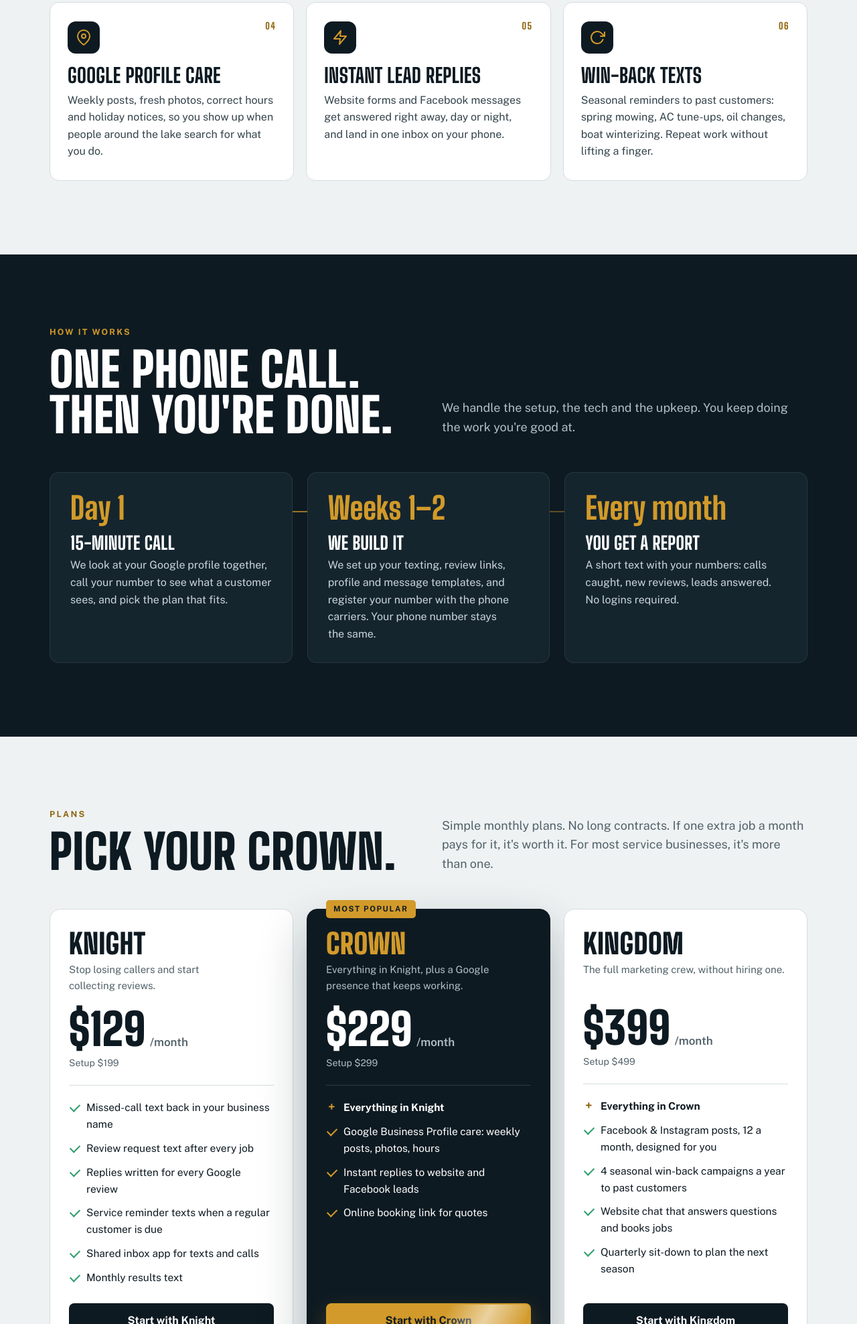
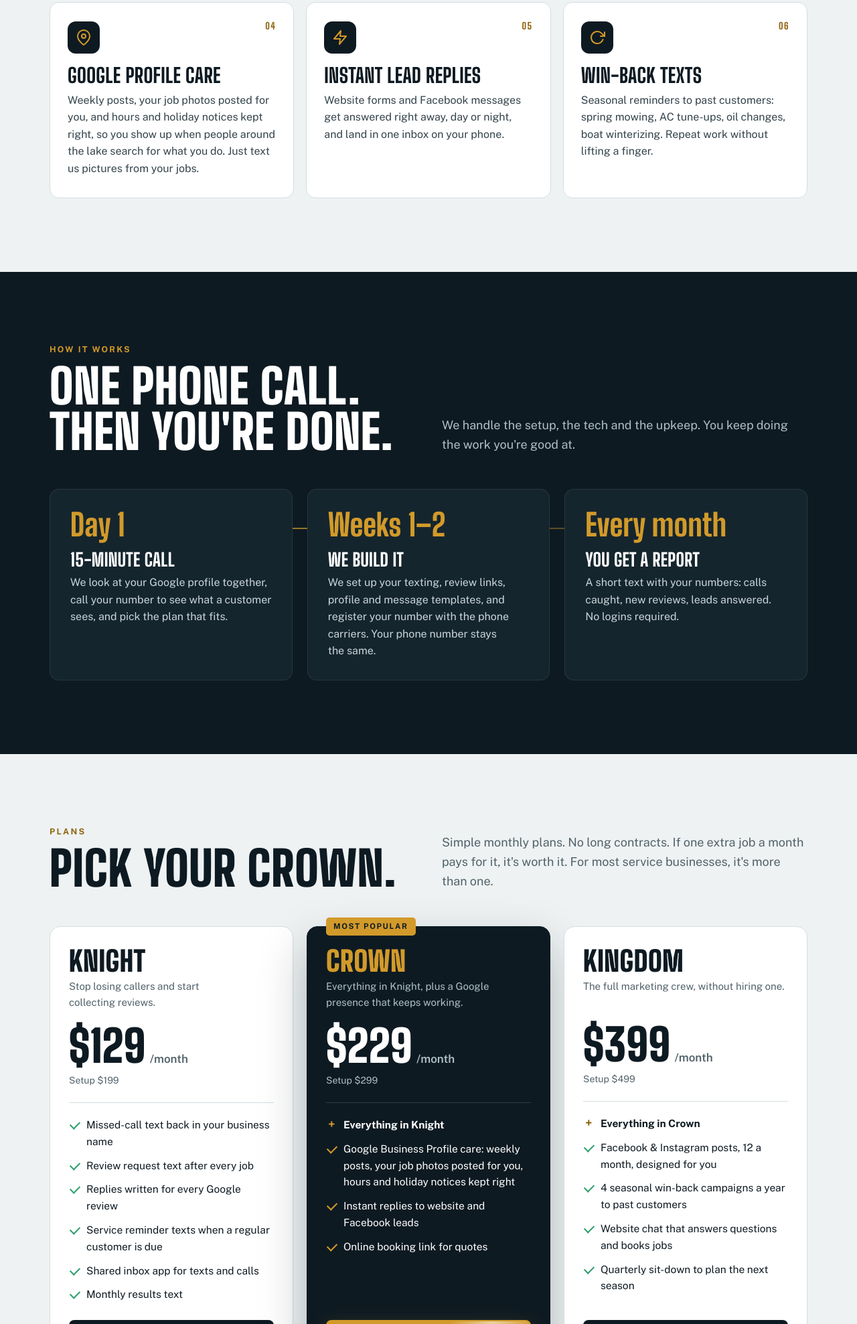
Before and after one commit to Jeepurz/kingconnecttx-site, a plain HTML site: page index.html in a window 1280 px wide. Shown: the part 1740-3717 px from the top of the page at 67% size. Drawn offline with Linux system fonts and the light colour scheme; animation ran at ten frames a second.

Commit message:
Make clear Google profile photos come from the client
Co-Authored-By: Claude Opus 5.5 <noreply@anthropic.com>
Claude-Session: https://claude.ai/code/session_01X2CabRC39xeAWAWzNbxHsS

```diff
--- a/index.html
+++ b/index.html
@@ -626,7 +626,7 @@ footer .wrap{display:flex;justify-content:space-between;gap:16px;flex-wrap:wrap}
       <article class="reveal"><span class="n">01</span><div class="ico"><svg viewBox="0 0 24 24"><path d="M22 16.9v3a2 2 0 0 1-2.2 2 19.8 19.8 0 0 1-8.6-3.1 19.5 19.5 0 0 1-6-6A19.8 19.8 0 0 1 2.1 4.2 2 2 0 0 1 4.1 2h3a2 2 0 0 1 2 1.7c.1.9.4 1.8.7 2.7a2 2 0 0 1-.5 2.1L8 9.8a16 16 0 0 0 6 6l1.3-1.3a2 2 0 0 1 2.1-.4c.9.3 1.8.6 2.7.7a2 2 0 0 1 1.7 2z"/></svg></div><h3>Missed-call text back</h3><p>When you can't pick up, the caller gets a friendly text from your business in seconds, so they don't call the next guy on the list.</p></article>
       <article class="reveal"><span class="n">02</span><div class="ico"><svg viewBox="0 0 24 24"><path d="M12 2l3.1 6.3 6.9 1-5 4.9 1.2 6.8L12 17.8 5.8 21l1.2-6.8-5-4.9 6.9-1z"/></svg></div><h3>Review booster</h3><p>After each job, your customer gets a short text with a direct link to leave you a Google review. If something went wrong, you hear about it right away so you can make it right.</p></article>
       <article class="reveal"><span class="n">03</span><div class="ico"><svg viewBox="0 0 24 24"><path d="M21 15a2 2 0 0 1-2 2H7l-4 4V5a2 2 0 0 1 2-2h14a2 2 0 0 1 2 2z"/></svg></div><h3>Review replies</h3><p>Every new review gets a thoughtful reply written for you, in your voice. You can approve them or let them post.</p></article>
-      <article class="reveal"><span class="n">04</span><div class="ico"><svg viewBox="0 0 24 24"><path d="M21 10c0 7-9 13-9 13S3 17 3 10a9 9 0 0 1 18 0z"/><circle cx="12" cy="10" r="3"/></svg></div><h3>Google profile care</h3><p>Weekly posts, fresh photos, correct hours and holiday notices, so you show up when people around the lake search for what you do.</p></article>
+      <article class="reveal"><span class="n">04</span><div class="ico"><svg viewBox="0 0 24 24"><path d="M21 10c0 7-9 13-9 13S3 17 3 10a9 9 0 0 1 18 0z"/><circle cx="12" cy="10" r="3"/></svg></div><h3>Google profile care</h3><p>Weekly posts, your job photos posted for you, and hours and holiday notices kept right, so you show up when people around the lake search for what you do. Just text us pictures from your jobs.</p></article>
       <article class="reveal"><span class="n">05</span><div class="ico"><svg viewBox="0 0 24 24"><path d="M13 2L3 14h9l-1 8 10-12h-9z"/></svg></div><h3>Instant lead replies</h3><p>Website forms and Facebook messages get answered right away, day or night, and land in one inbox on your phone.</p></article>
       <article class="reveal"><span class="n">06</span><div class="ico"><svg viewBox="0 0 24 24"><path d="M23 4v6h-6"/><path d="M20.5 15a9 9 0 1 1-2.1-9.4L23 10"/></svg></div><h3>Win-back texts</h3><p>Seasonal reminders to past customers: spring mowing, AC tune-ups, oil changes, boat winterizing. Repeat work without lifting a finger.</p></article>
     </div>
@@ -679,7 +679,7 @@ footer .wrap{display:flex;justify-content:space-between;gap:16px;flex-wrap:wrap}
         <p class="setup">Setup $299</p>
         <ul>
           <li class="plus">Everything in Knight</li>
-          <li>Google Business Profile care: weekly posts, photos, hours</li>
+          <li>Google Business Profile care: weekly posts, your job photos posted for you, hours and holiday notices kept right</li>
           <li>Instant replies to website and Facebook leads</li>
           <li>Online booking link for quotes</li>
         </ul>
```
